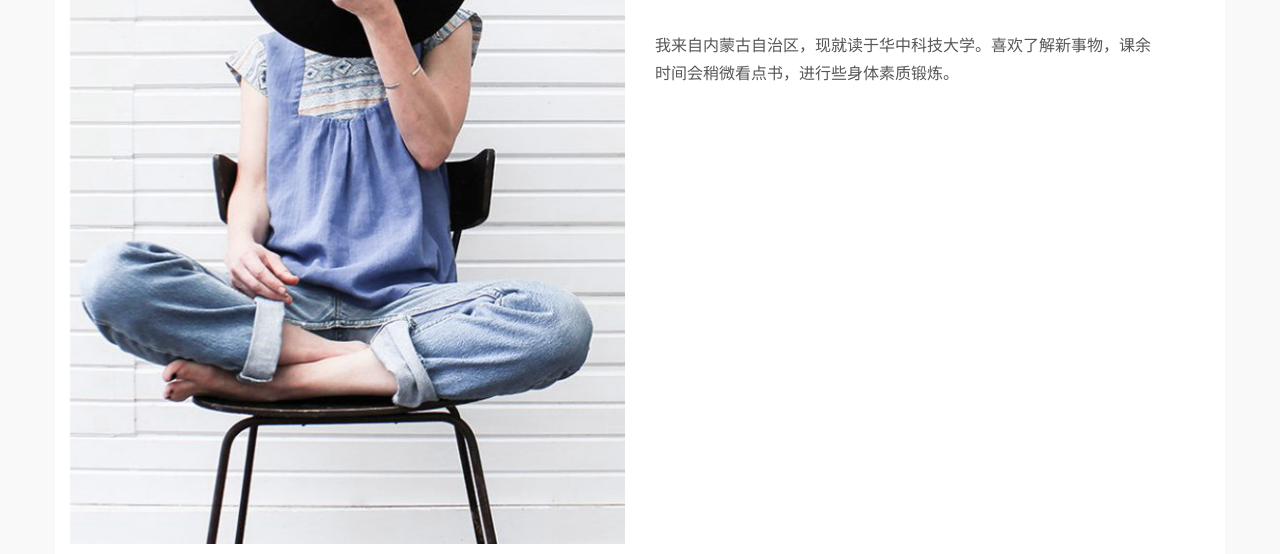
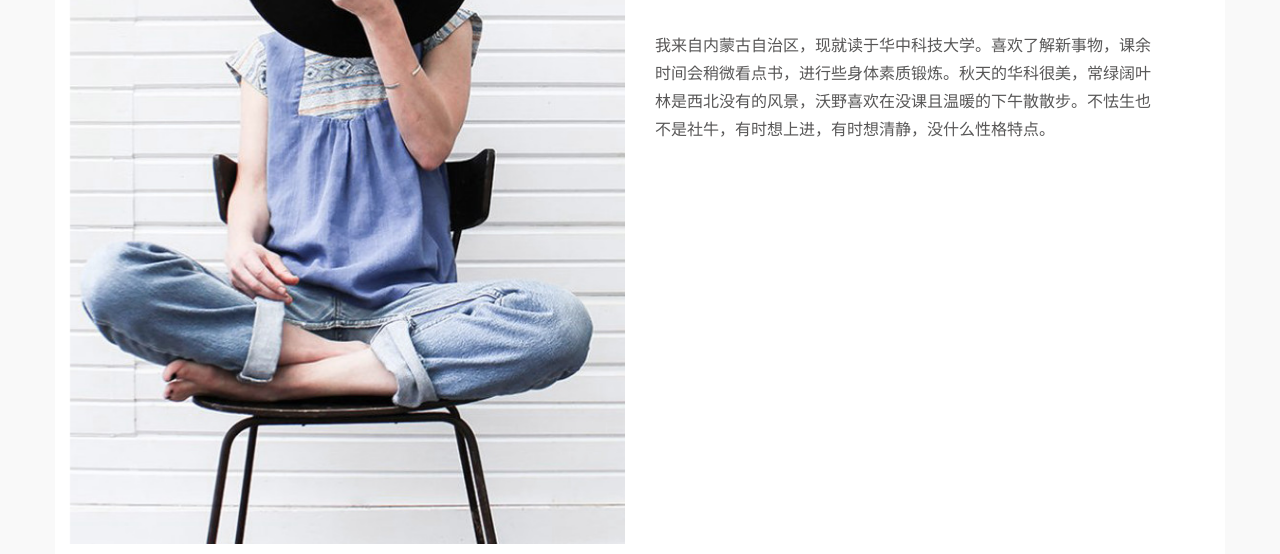
Before and after one commit to Vici1117/hmwk, a plain HTML site: page index.html in a window 1280 px wide. Both pictures are taken after a click on the element "About". Shown: the part 246-800 px from the top of the page. Drawn offline with nearby package versions, Linux system fonts and the light colour scheme.

Commit message:
Done about

```diff
--- a/index.html
+++ b/index.html
@@ -69,7 +69,7 @@
                             个人简介
                         </p>
                         <p class="info">
-                            我来自内蒙古自治区，现就读于华中科技大学。喜欢了解新事物，课余时间会稍微看点书，进行些身体素质锻炼。
+                            我来自内蒙古自治区，现就读于华中科技大学。喜欢了解新事物，课余时间会稍微看点书，进行些身体素质锻炼。秋天的华科很美，常绿阔叶林是西北没有的风景，沃野喜欢在没课且温暖的下午散散步。不怯生也不是社牛，有时想上进，有时想清静，没什么性格特点。
                         </p>
                     </div>
                 </div>
@@ -147,7 +147,6 @@
                     </div>
                 </div>
             </footer>
-
         </div>                                                              <!-- Contact ends here -->
 
         <script src="https://cdn.staticfile.org/jquery/3.1.1/jquery.min.js"></script>
```
